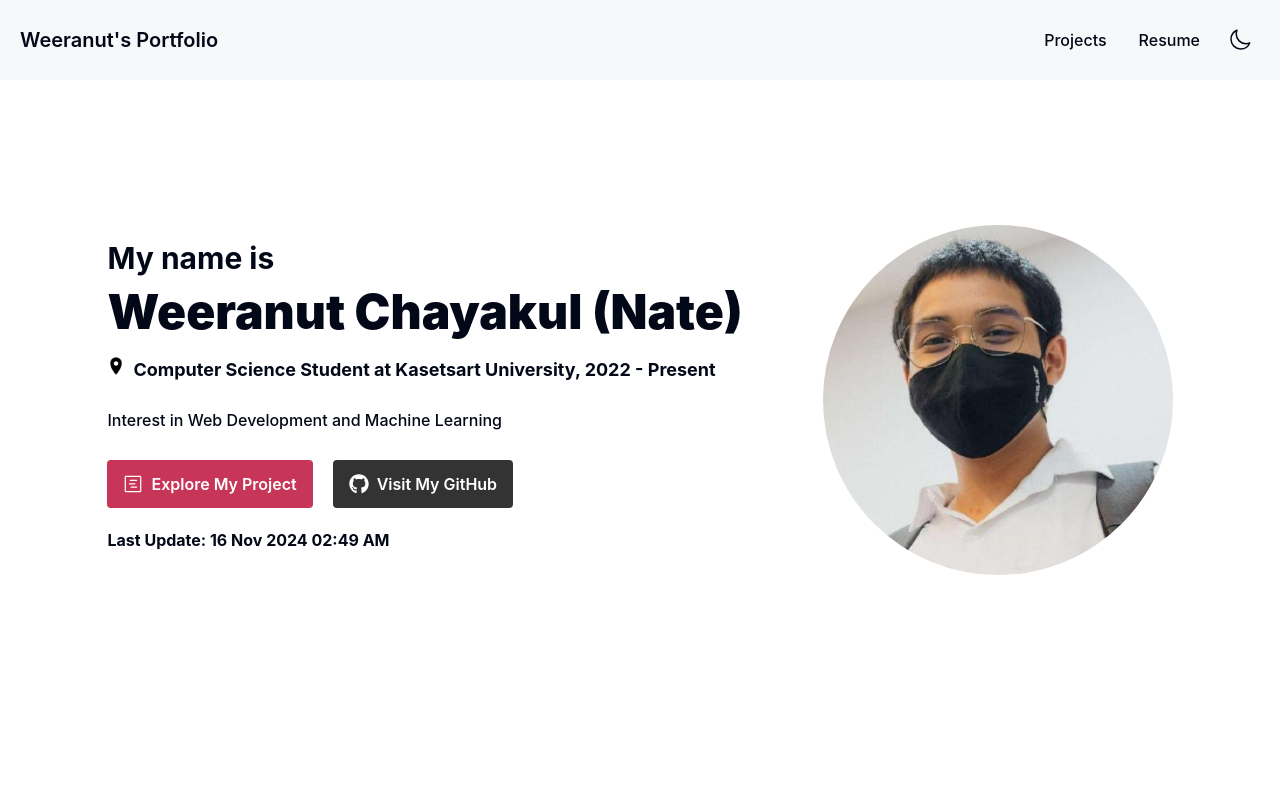
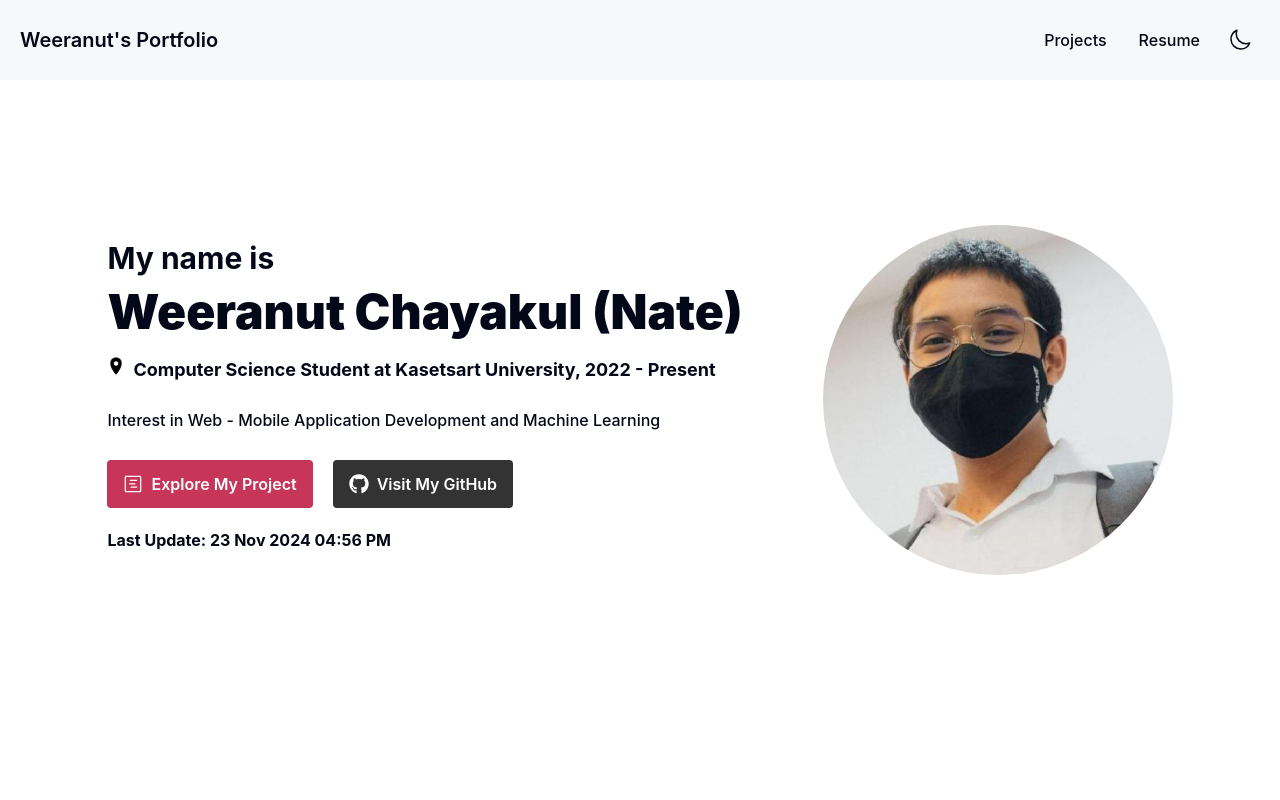
Before and after one commit to WeeranutCK/my-portfolio, a Next.js app: page / in a window 1280 px wide. Shown: the top 800 px of the page. Built offline with nearby package versions, Linux system fonts and the light colour scheme.

Commit message:
Change last update

```diff
--- a/src/components/Introduction.tsx
+++ b/src/components/Introduction.tsx
@@ -1,11 +1,11 @@
-'use client';
+"use client";
 
-import { useTheme } from '@/context/ThemeContext';
-import Image from 'next/image';
-import Link from 'next/link';
-import React from 'react';
-import { FaGithub } from 'react-icons/fa';
-import { GoProjectRoadmap } from 'react-icons/go';
+import { useTheme } from "@/context/ThemeContext";
+import Image from "next/image";
+import Link from "next/link";
+import React from "react";
+import { FaGithub } from "react-icons/fa";
+import { GoProjectRoadmap } from "react-icons/go";
 
 export const Introduction: React.FC = () => {
   const { theme } = useTheme();
@@ -31,7 +31,7 @@ export const Introduction: React.FC = () => {
           Computer Science Student at Kasetsart University, 2022 - Present
         </div>
         <div className="font-medium pt-3">
-          Interest in Web Development and Machine Learning
+          Interest in Web - Mobile Application Development and Machine Learning
         </div>
         <div className="flex gap-5">
           <button
@@ -62,7 +62,7 @@ export const Introduction: React.FC = () => {
             </button>
           </Link>
         </div>
-        <div className="py-2">Last Update: 16 Nov 2024 02:49 AM</div>
+        <div className="py-2">Last Update: 23 Nov 2024 04:56 PM</div>
       </div>
       <div className="relative flex justify-center items-center">
         <Image
```
